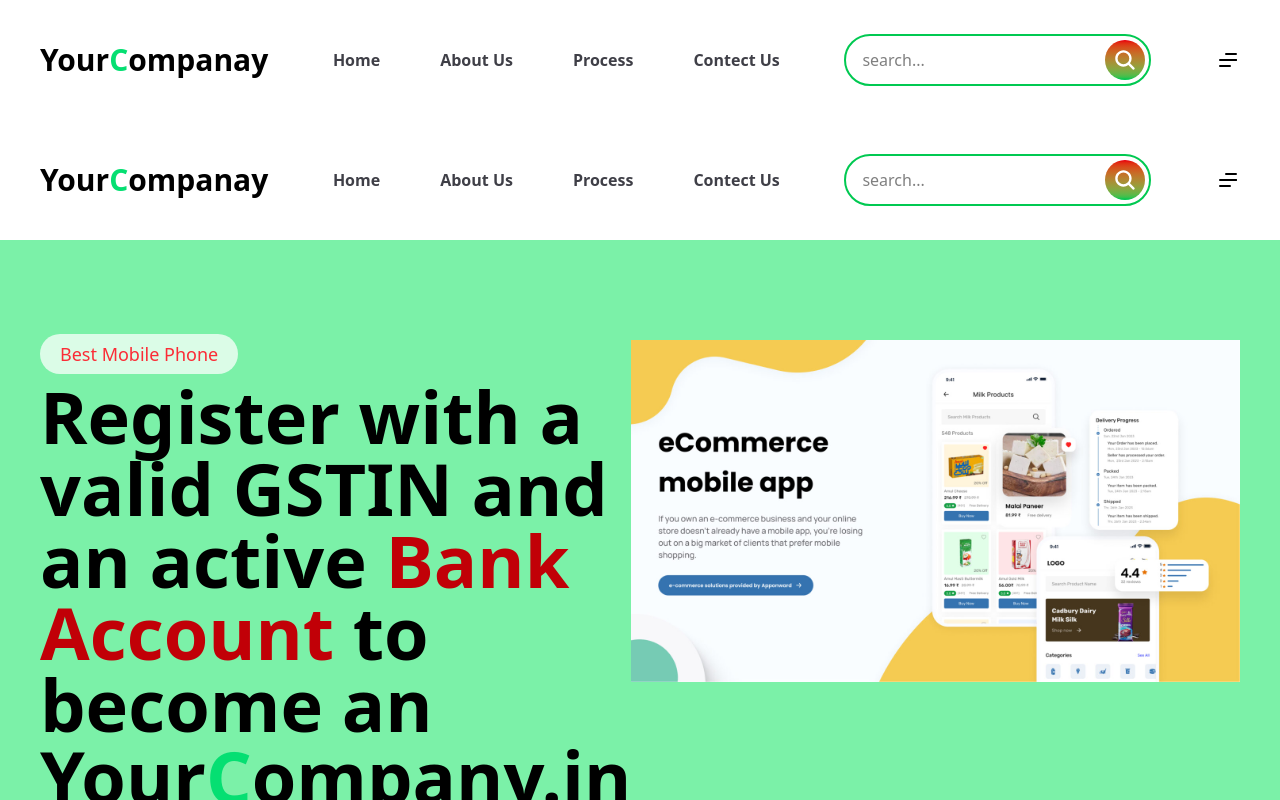
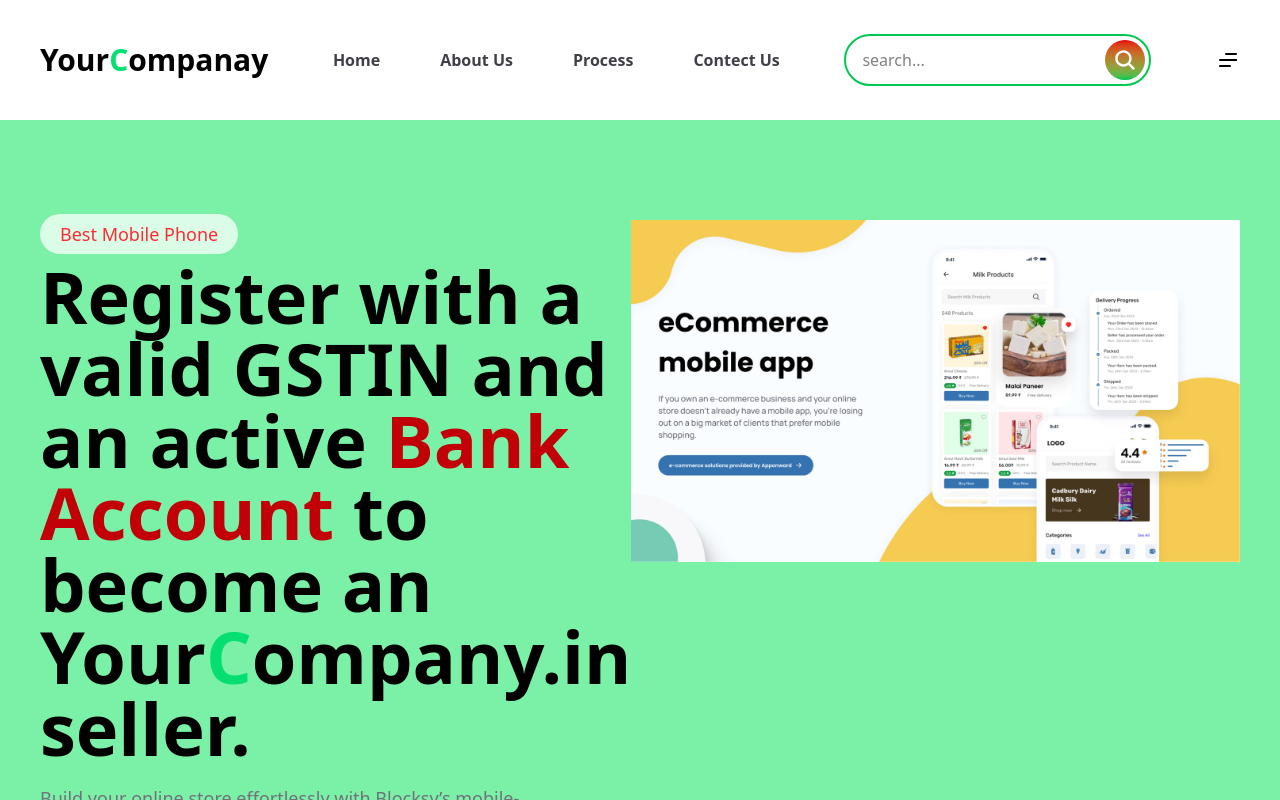
Before and after one commit to PrakashSingh65/Ecommerce-website, a React app: page / in a window 1280 px wide. Shown: the top 800 px of the page. Built offline with nearby package versions, Linux system fonts and the light colour scheme; the HTML template or start-up script is replaced by a standard one.

Commit message:
feat: initialize React application with `react-router-dom` for routing and define main `App` and `Home` components.

```diff
--- a/src/App.jsx
+++ b/src/App.jsx
@@ -1,6 +1,6 @@
 import React from 'react'
 import Navbar from './components/Navbar/navbar'
-import Home from './components/home/home'
+import { Outlet } from 'react-router-dom'
 
 
 
@@ -9,7 +9,7 @@
   return (
     <div>
       <Navbar/>
-      <Home/>
+      <Outlet/>
     </div>
   )
 }
--- a/src/components/home/home.jsx
+++ b/src/Pages/Home/Home.jsx
@@ -1,13 +1,11 @@
 import React from 'react'
-import Hero from '../hero/hero'
-import Navbar from '../Navbar/navbar'
-import Category from '../Category/Category'
+import Hero from '../../components/hero/hero'
+import Category from '../../components/Category/Category'
 
 
 const Home = () => {
   return (
     <div>
-       <Navbar/>
        <Hero/>
        <Category/>
     </div>
--- /dev/null
+++ b/src/Routing/Router.jsx
@@ -0,0 +1,21 @@
+import { createBrowserRouter } from "react-router-dom";
+import App from "../App"
+import Home from "../Pages/Home/home";
+import React from "react";
+const router = createBrowserRouter([
+    {
+        path: "/",
+        element:<App/>,
+        children:[
+            {
+                path:"",
+                element:<Home/>,
+            },
+            {
+
+            }
+        ]
+    }
+])
+
+export default router
--- a/src/main.jsx
+++ b/src/main.jsx
@@ -3,9 +3,11 @@
 import './index.css'
 import App from './App.jsx'
 import React from 'react'
+import { RouterProvider } from 'react-router-dom'
+import router from './Routing/Router.jsx'
 
 createRoot(document.getElementById('root')).render(
   <StrictMode>
-    <App />
+    <RouterProvider router={router}/>
   </StrictMode>,
 )
```
